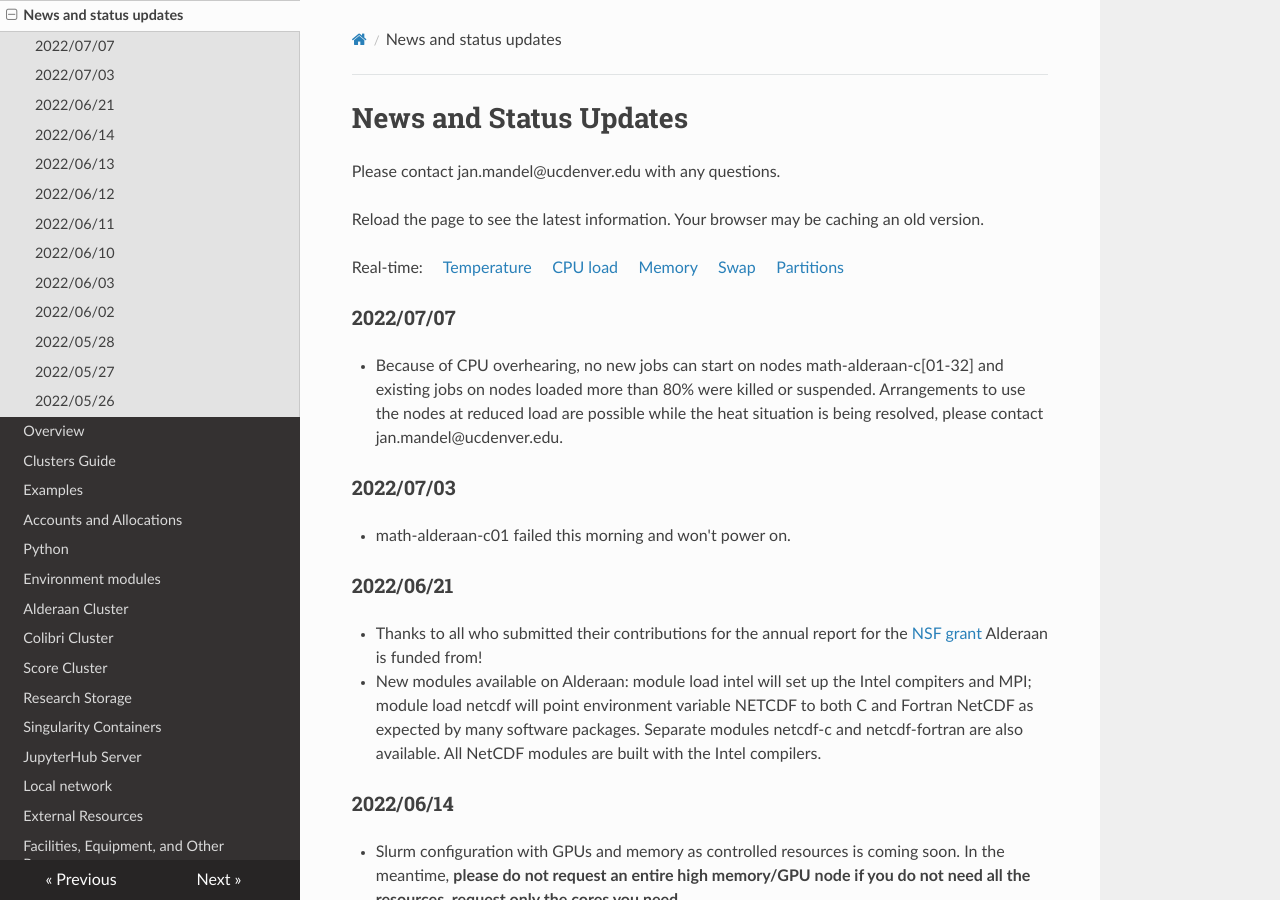
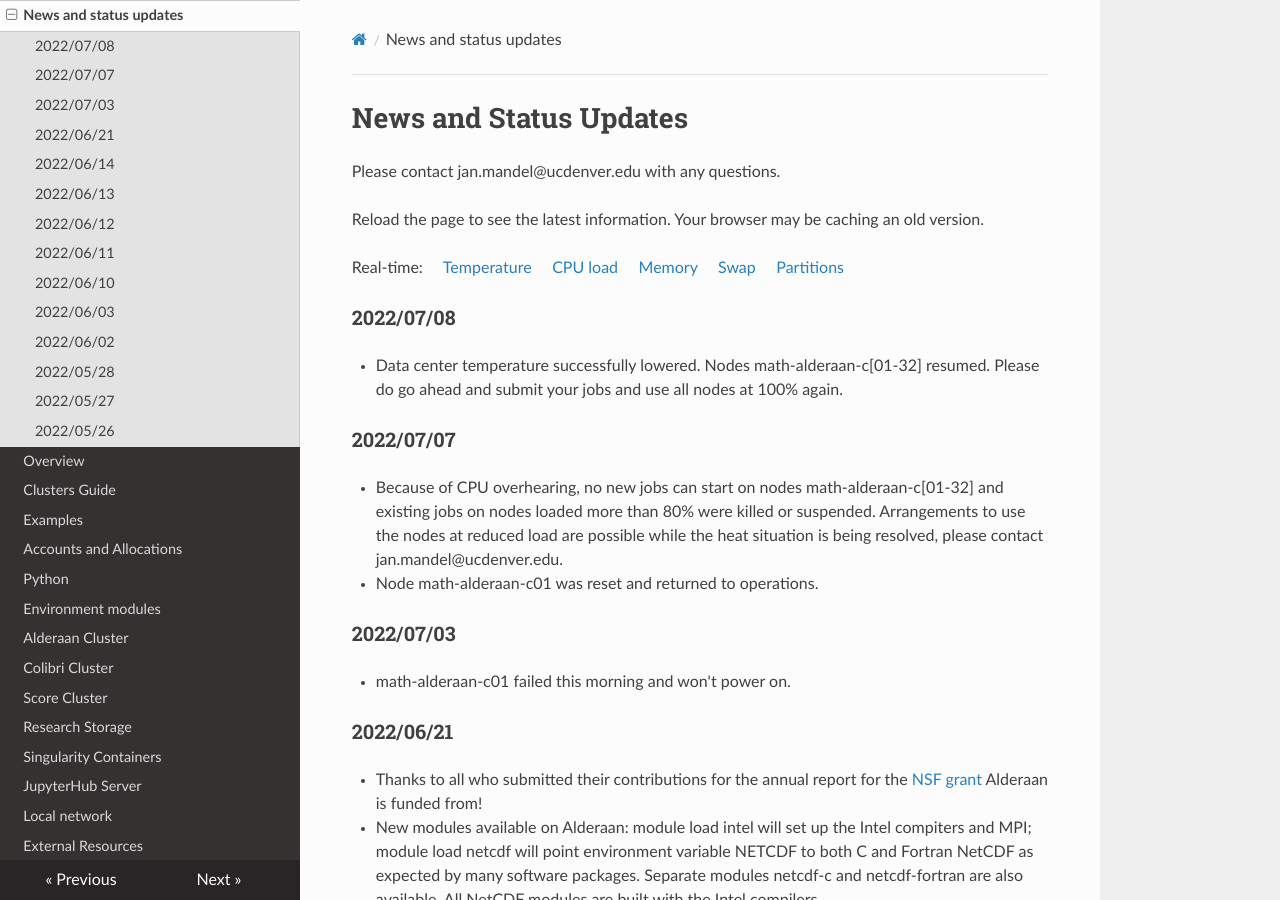
Before and after one commit to ccmucdenver/ccm-docs, an MkDocs documentation site: the page built from docs/updates.md, in a window 1280 px wide and 900 px high. Built offline with MkDocs 1.6.1, drawn with Linux system fonts in a browser that asks for light colours; nearby versions of some CDN libraries.

Commit message:
temp lowered

```diff
--- a/docs/updates.md
+++ b/docs/updates.md
@@ -6,10 +6,16 @@ Reload the page to see the latest information. Your browser may be caching an ol
 
 Real-time:  &nbsp;  &nbsp; [Temperature](https://demo.openwfm.org/web/alderaan/temp.txt) &nbsp; &nbsp; [CPU load](https://demo.openwfm.org/web/alderaan/cpu.txt) &nbsp; &nbsp; [Memory](https://demo.openwfm.org/web/alderaan/mem.txt) &nbsp; &nbsp; [Swap](https://demo.openwfm.org/web/alderaan/swp.txt) &nbsp; &nbsp; [Partitions](https://demo.openwfm.org/web/alderaan/sinfo.txt)
 
+### 2022/07/08
+
+* Data center temperature successfully lowered. Nodes math-alderaan-c[01-32] resumed. Please do go ahead and submit your jobs and use all  nodes at 100% again.
+
 ### 2022/07/07
 
 * Because of CPU overhearing, no new jobs can start on nodes math-alderaan-c[01-32] and existing jobs on nodes loaded more than 80% were killed or suspended.
 Arrangements to use the nodes at reduced load are possible while the heat situation is being resolved, please contact jan.mandel@ucdenver.edu.
+
+* Node math-alderaan-c01 was reset and returned to operations.
 
 ### 2022/07/03
 
```
